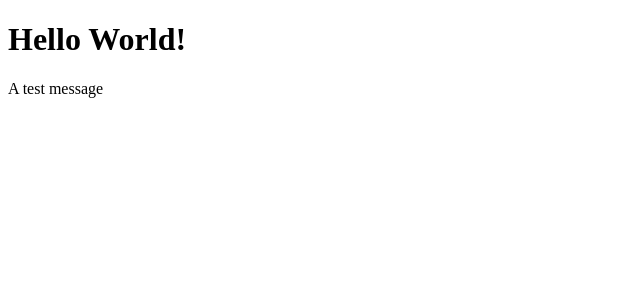
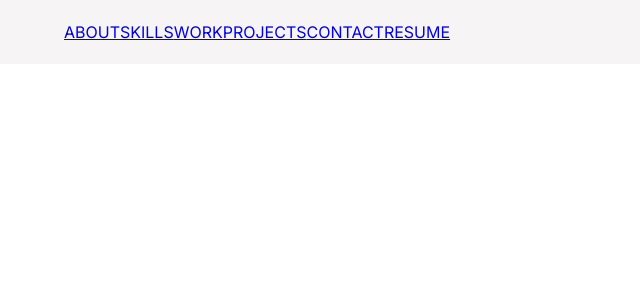
Before and after one commit to grahamwobig/mysite, a React (Vite) app: page / in a window 1280 px wide. Shown: the top 300 px of the page, without its empty margins (0-640 px from the left). Built offline with nearby package versions, Linux system fonts and the light colour scheme.

Commit message:
initial implementation of navbar

```diff
--- a/package.json
+++ b/package.json
@@ -11,7 +11,8 @@
   },
   "dependencies": {
     "react": "^19.2.0",
-    "react-dom": "^19.2.0"
+    "react-dom": "^19.2.0",
+    "react-router": "^7.13.0"
   },
   "devDependencies": {
     "@eslint/js": "^9.39.1",
--- a/src/App.tsx
+++ b/src/App.tsx
@@ -1,9 +1,33 @@
+import React from "react";
+import { BrowserRouter as Router, Routes, Route } from "react-router";
+import Navbar from "./components/Navbar";
+import "./styles/Navbar.css";
+
+function Page({ color, text }: { color: string, text: string }) {
+  return (
+    <div
+      style={{
+        backgroundColor: color,
+        width: '100vw',
+        height: '100vh',
+        paddingTop: 'var(--navbar-height)',
+      }}
+    > {text} </div>
+  );
+}
+
 function App() {
   return (
-    <>
-      <h1>Hello World!</h1>
-      <div>A test message</div>
-    </>
+    <Router>
+      <Navbar />
+      <Routes>
+        <Route path="/about" element={<Page color="#4281A4" text="About"/>} />
+        <Route path="/skills" element={<Page color="#48A9A6" text="Skills"/>} />
+        <Route path="/work" element={<Page color="#E4DFDA" text="Work"/>} />
+        <Route path="/projects" element={<Page color="#D4B483" text="Projects"/>} />
+        <Route path="/contact" element={<Page color="#C1666B" text="Contact"/>} />
+      </Routes>
+    </Router>
   )
 }
 
--- /dev/null
+++ b/src/components/Navbar.tsx
@@ -0,0 +1,30 @@
+import React, {
+    useState,
+} from "react";
+import { Link } from "react-router";
+import "../styles/Navbar.css";
+
+function Navbar() {
+    //state for hamburger menu
+    const [isOpen, setIsOpen] = useState(false);
+
+    //toggle hamburger menu
+    const toggleMenu = () => setIsOpen(prev => !prev);
+
+    return (
+        <nav className="navbar">
+            <div className="navbar-container">
+                <ul className="navbar-menu">
+                    <li><Link to="/about">About</Link></li>
+                    <li><Link to="/skills">Skills</Link></li>
+                    <li><Link to="/work">Work</Link></li>
+                    <li><Link to="/projects">Projects</Link></li>
+                    <li><Link to="/contact">Contact</Link></li>
+                    <li><a href="/resume.pdf">Resume</a></li>
+                </ul>
+            </div>
+        </nav>
+    );
+}
+
+export default Navbar;
--- /dev/null
+++ b/src/styles/Navbar.css
@@ -0,0 +1,52 @@
+/* Global CSS variables and font setup */
+@import url('https://fonts.googleapis.com/css2?family=Inter:wght@400;500;600&display=swap');
+
+:root {
+  --navbar-height: 64px;
+  --text-color: #333;
+  --hover-color: #666;
+  --primary-color: #000;
+  --primary-hover-color: #444;
+  --bg-white: #fff;
+  --spacing-xl: 24px;
+  --container-width: 1200px;
+  --transition-fast: 0.2s ease;
+  --menu-font-family: 'Inter', sans-serif;
+}
+
+
+* {
+  margin: 0;
+  padding: 0;
+  box-sizing: border-box;
+}
+
+/* Navbar container */
+.navbar {
+  background-color: rgba(245, 243, 242, 0.85);
+  color: var(--text-color);
+  height: var(--navbar-height);
+  width: 100%;
+  position: fixed;
+  top: 0;
+  left: 0;
+  z-index: 1000;
+  font-family: var(--menu-font-family);
+  text-transform: uppercase;
+}
+
+.navbar-container {
+  display: flex;
+  justify-content: space-between;
+  align-items: center;
+  height: 100%;
+  padding: 0 var(--spacing-xl);
+  max-width: var(--container-width);
+  margin: 0 auto;
+}
+
+/* Desktop Menu */
+.navbar-menu {
+  display: flex;
+  list-style: none;
+}
```
Also changed, not shown: 2 other files (tests, documents, lock files or other folders).
